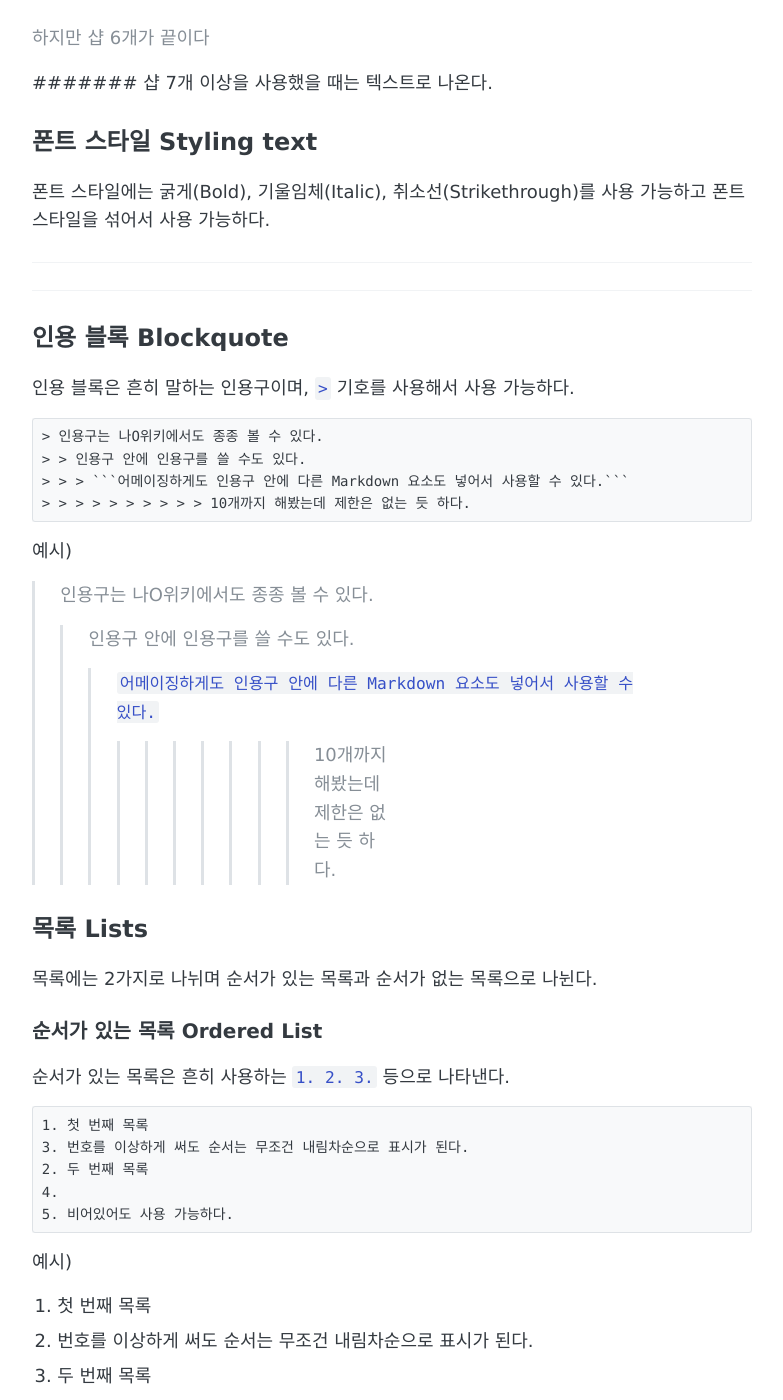
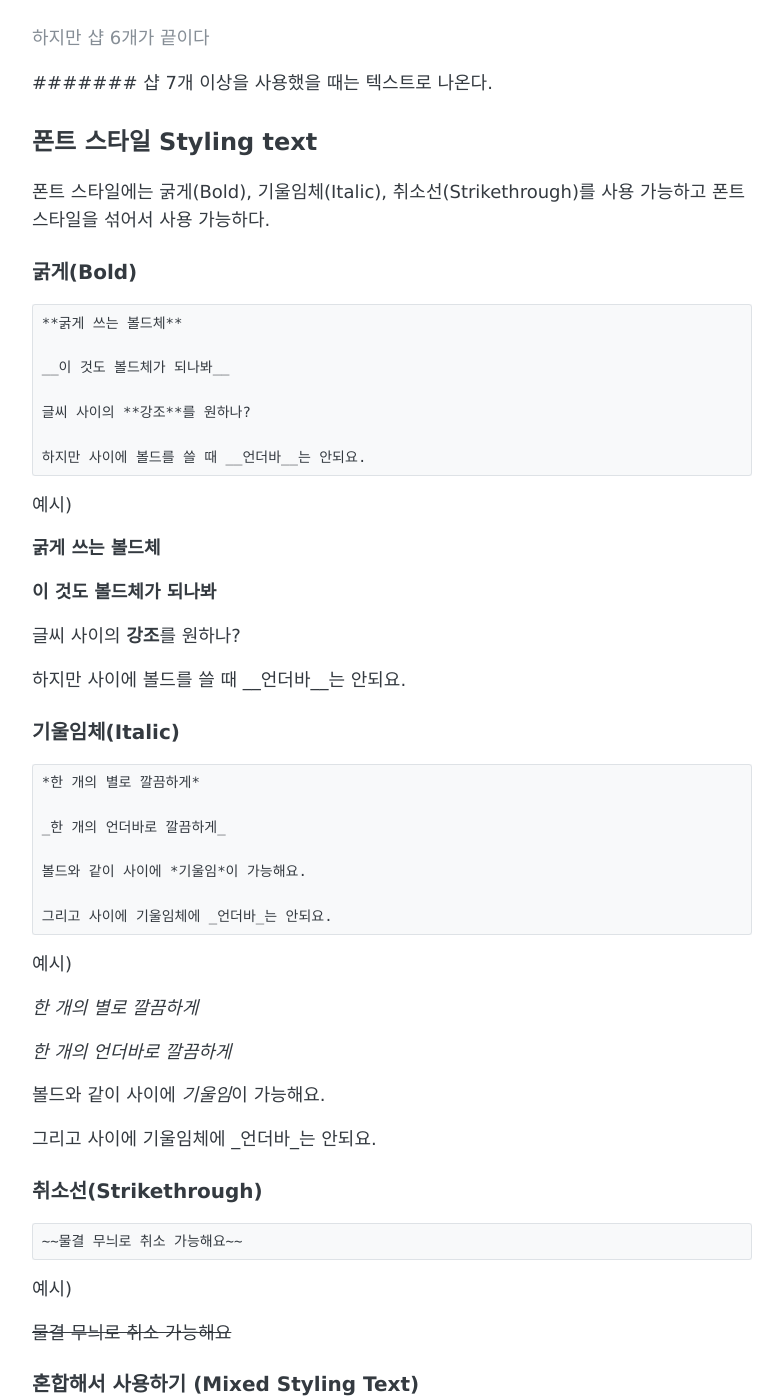
Before and after one commit to chibi-chichi/chibi-chichi.github.io, a Jekyll site: the page built from _posts/2021-12-09-markdown-grammars.md, in a window 1280 px wide and 1400 px high, scrolled down 1183 px. Shown: the whole window, without its empty margins (248-1031 px from the left). Built offline with Jekyll 4.4.1, drawn with Linux system fonts in a browser that asks for light colours; comment, search, counter and statistics services are not loaded; some of the changed text lies outside the part shown.

Commit message:
Update 2021-12-09-markdown-grammars.md

````diff
--- a/_posts/2021-12-09-markdown-grammars.md
+++ b/_posts/2021-12-09-markdown-grammars.md
@@ -40,10 +40,69 @@ tags:
 
 폰트 스타일에는 굵게(Bold), 기울임체(Italic), 취소선(Strikethrough)를 사용 가능하고 폰트 스타일을 섞어서 사용 가능하다.
 
----
+### 굵게(Bold)
+```
+**굵게 쓰는 볼드체**
 
+__이 것도 볼드체가 되나봐__
 
----
+글씨 사이의 **강조**를 원하나?
+
+하지만 사이에 볼드를 쓸 때 __언더바__는 안되요.
+```
+예시)
+
+**굵게 쓰는 볼드체**
+
+__이 것도 볼드체가 되나봐__
+
+글씨 사이의 **강조**를 원하나?
+
+하지만 사이에 볼드를 쓸 때 __언더바__는 안되요.
+
+### 기울임체(Italic)
+```
+*한 개의 별로 깔끔하게*
+
+_한 개의 언더바로 깔끔하게_
+
+볼드와 같이 사이에 *기울임*이 가능해요.
+
+그리고 사이에 기울임체에 _언더바_는 안되요.
+```
+예시)
+
+*한 개의 별로 깔끔하게*
+
+_한 개의 언더바로 깔끔하게_
+
+볼드와 같이 사이에 *기울임*이 가능해요.
+
+그리고 사이에 기울임체에 _언더바_는 안되요.
+
+### 취소선(Strikethrough)
+```
+~~물결 무늬로 취소 가능해요~~
+```
+예시)
+
+~~물결 무늬로 취소 가능해요~~
+
+### 혼합해서 사용하기 (Mixed Styling Text)
+```
+***굵음과 기울이기를 동시에!***
+
+**중간에 사용할려면 *중간에 추가로 삽입해보아요***
+
+**별표와 _언더바_를 같이 사용해도 가능**
+```
+예시)
+
+***굵음과 기울이기를 동시에!***
+
+**중간에 사용할려면 *중간에 추가로 삽입해보아요***
+
+**별표와 _언더바_를 같이 사용해도 가능**
 
 ## 인용 블록 Blockquote
 
@@ -100,7 +159,7 @@ tags:
 ```
 
 예시)
-
+ > 블로그 내에서는 하나의 동그라미로만 나오지만, github 내에서는 제대로 나온다.
 * 색이 차 있는 동그라미
   + 색이 비어있는 동그라미
     - 네?모
@@ -109,8 +168,11 @@ tags:
 
 
 `추가 요망`
- - [x] 아니 근데 이런게 진짜 됨?
- - [ ] 되는 듯 한데
+ - [ ] 코드 블록
+ - [ ] 이미지 삽입
+ - [ ] 테스크 체크
+ - [ ] 각주
+ - [ ] 마크다운 무시하기
 
 
   > 출처 : https://docs.github.com/en/github/writing-on-github/getting-started-with-writing-and-formatting-on-github/basic-writing-and-formatting-syntax#task-lists
````
